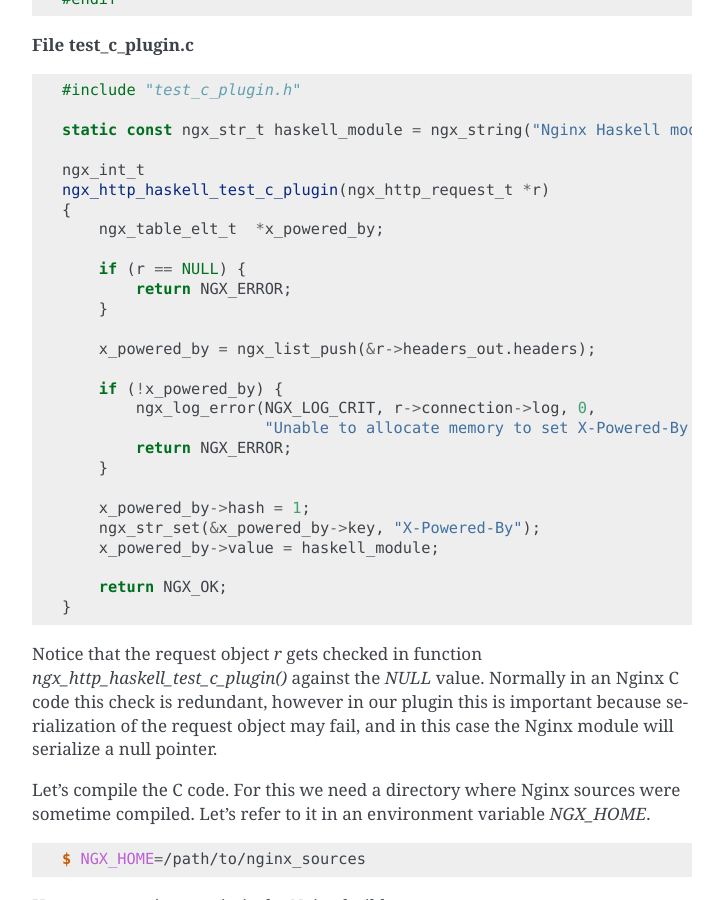
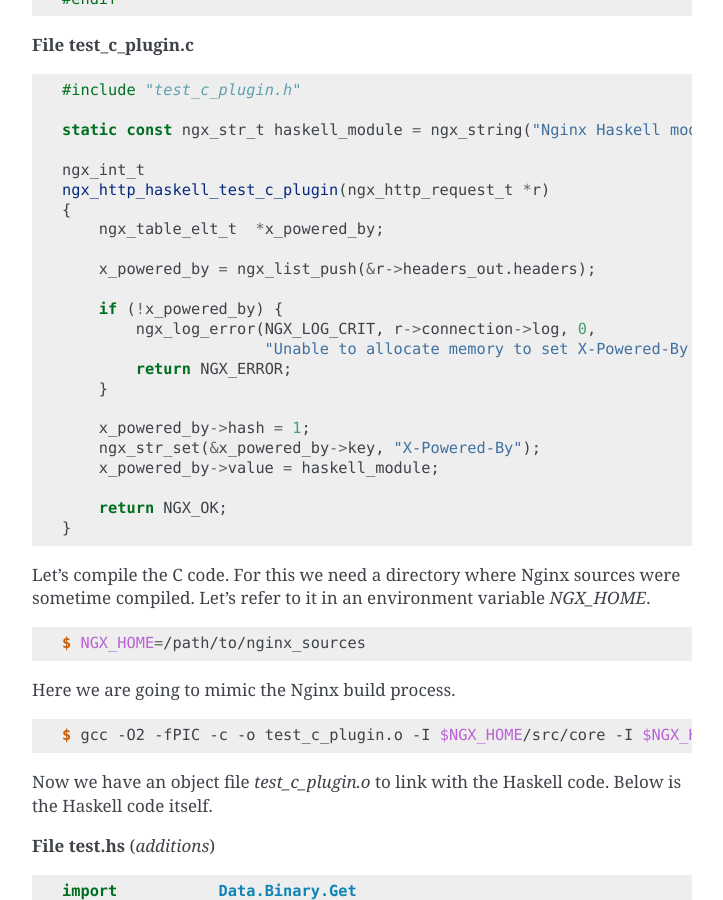
Before and after one commit to lyokha/nginx-haskell-module, a Sphinx documentation site: the page built from docs/yet-another-doc-with-examples/nginx-haskell-module-yadwe.rst, in a window 1280 px wide and 900 px high, scrolled down 23348 px. Shown: the whole window, without its empty margins (388-1111 px from the left). Built offline with Sphinx 7.4.7, drawn with Linux system fonts in a browser that asks for light colours; some of the changed text lies outside the part shown.

```diff
--- a/docs/conf.py
+++ b/docs/conf.py
@@ -2,7 +2,7 @@
 author = u'Alexey Radkov'
 copyright = u'2015-2022, Alexey Radkov'
 
-version = '3.0'
+version = '3.1.0'
 
 html_title = u'Nginx Haskell module'
 html_logo = 'images/nginx-haskell-module-120.png'
--- a/docs/yet-another-doc-with-examples/nginx-haskell-module-yadwe.rst
+++ b/docs/yet-another-doc-with-examples/nginx-haskell-module-yadwe.rst
@@ -1070,10 +1070,6 @@
    {
        ngx_table_elt_t  *x_powered_by;
 
-       if (r == NULL) {
-           return NGX_ERROR;
-       }
-
        x_powered_by = ngx_list_push(&r->headers_out.headers);
 
        if (!x_powered_by) {
@@ -1088,10 +1084,6 @@
 
        return NGX_OK;
    }
-
-Notice that the request object *r* gets checked in function *ngx_http_haskell_test_c_plugin()* against the *NULL* value. Normally in an Nginx C code this check
-is redundant, however in our plugin this is important because serialization of the request object may fail, and in this case the Nginx module will serialize a
-null pointer.
 
 Let’s compile the C code. For this we need a directory where Nginx sources were sometime compiled. Let’s refer to it in an environment variable *NGX_HOME*.
 
@@ -1140,10 +1132,6 @@
    [1 of 1] Compiling NgxHaskellUserRuntime ( test.hs, test.o )
    Linking test.so ...
    $ cp test.so /var/lib/nginx/
-
-.. raw:: latex
-
-   \pagebreak
 
 **File test.conf** (*additions*)
 
@@ -1733,10 +1721,6 @@
    {
        ngx_table_elt_t  *x_powered_by;
 
-       if (r == NULL) {
-           return NGX_ERROR;
-       }
-
        x_powered_by = ngx_list_push(&r->headers_out.headers);
 
        if (!x_powered_by) {
```
Also changed, not shown: README.md (+0 -10 lines), docs/yet-another-doc-with-examples/nginx-haskell-module-yadwe.html (+0 -9 lines), docs/yet-another-doc-with-examples/nginx-haskell-module-yadwe.md (+0 -16 lines), utils/README.md, 4 other files.
